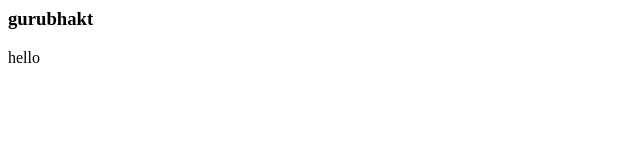
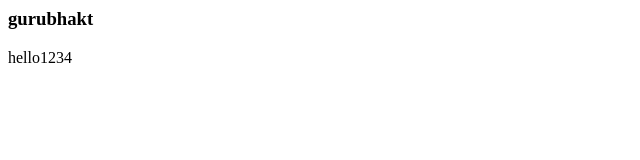
Before and after one commit to purvadugge2/localrepo, a plain HTML site: page index.html in a window 1280 px wide. Shown: the full height of the page, 0-640 px from the left. Drawn offline with Linux system fonts and the light colour scheme.

Commit message:
ok its me

```diff
--- a/index.html
+++ b/index.html
@@ -1,2 +1,2 @@
 <h3>gurubhakt</h3>
-<p>hello</p>
+<p>hello1234</p>
```
